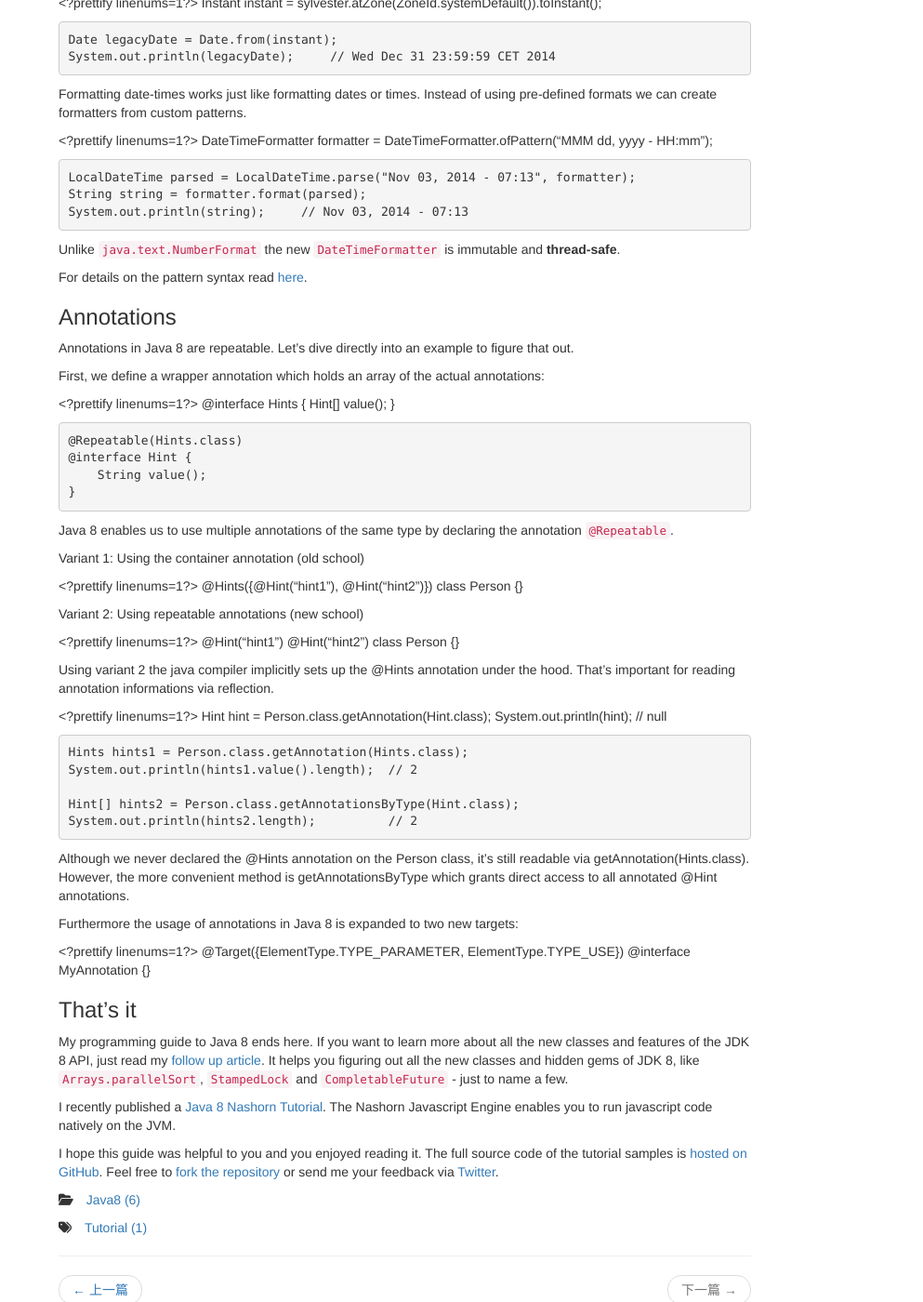
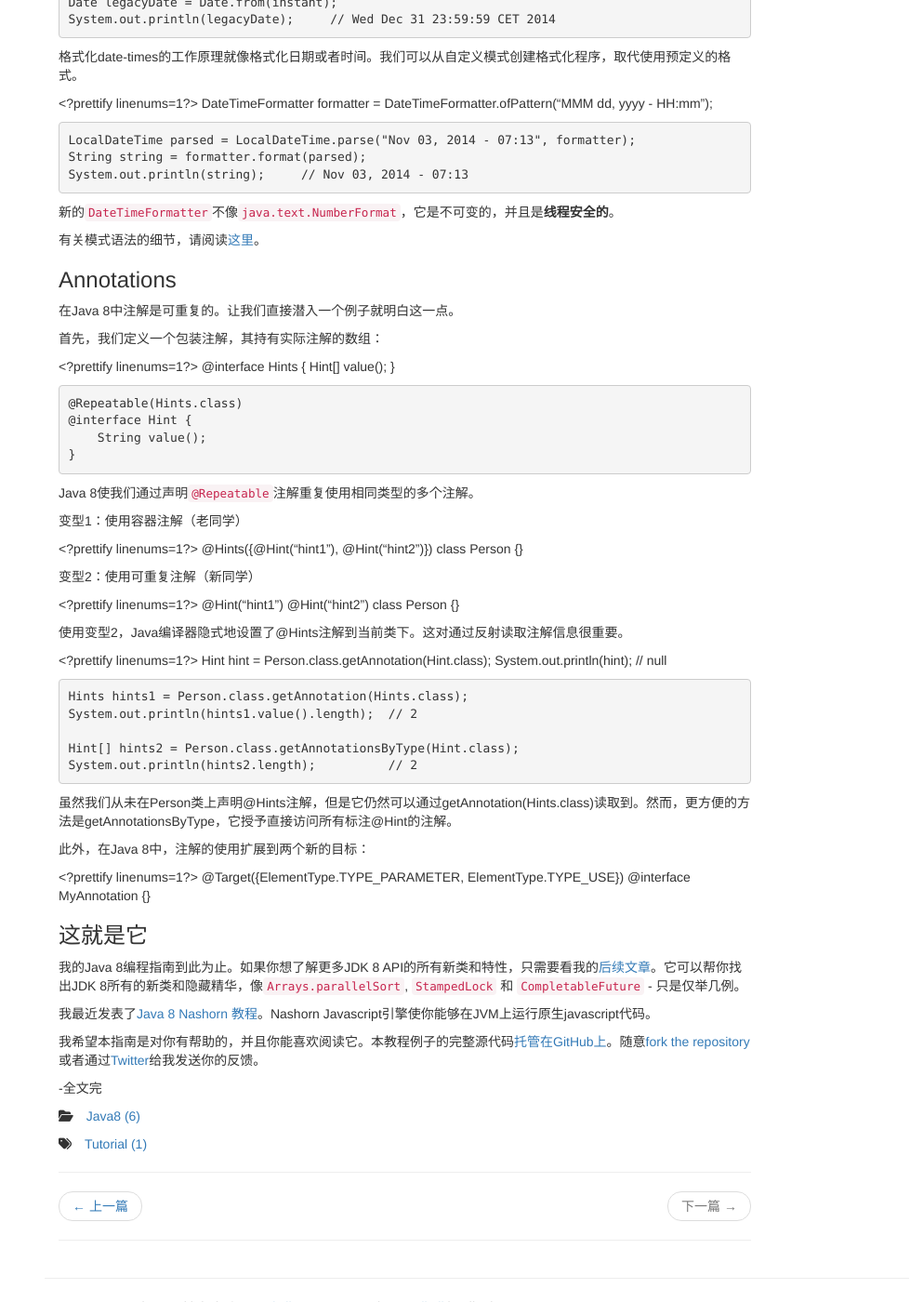
Before and after one commit to cjm0000000/cjm0000000.github.io, a Jekyll site: the page built from _posts/Java/201404/2014-04-13-java-8-tutorial.md, in a window 1280 px wide and 1400 px high, scrolled down 9634 px. Shown: the whole window at 93% size, without its empty margins (287-1280 px from the left). Built offline with Jekyll 4.4.1, drawn with Linux system fonts in a browser that asks for light colours; nearby versions of some CDN libraries; library files that are not in the unit come from our copies; some of the changed text lies outside the part shown.

Commit message:
finished this article

```diff
--- a/_posts/Java/201404/2014-04-13-java-8-tutorial.md
+++ b/_posts/Java/201404/2014-04-13-java-8-tutorial.md
@@ -589,7 +589,7 @@
 
 #### LocalDateTime
 
-LocalDateTime represents a date-time. It combines date and time as seen in the above sections into one instance. `LocalDateTime` is immutable and works similar to LocalTime and LocalDate. We can utilize methods for retrieving certain fields from a date-time:
+LocalDateTime表示日期-时间。它集合上述各节看到的日期和时间到一个实例。`LocalDateTime`是不可变的，工作原理类似LocalTime和LocalDate。我们可以利用方法从一个DateTime检索某些字段：
 
 <?prettify linenums=1?>
     LocalDateTime sylvester = LocalDateTime.of(2014, Month.DECEMBER, 31, 23, 59, 59);
@@ -603,7 +603,7 @@
     long minuteOfDay = sylvester.getLong(ChronoField.MINUTE_OF_DAY);
     System.out.println(minuteOfDay);    // 1439
 
-With the additional information of a timezone it can be converted to an instant. Instants can easily be converted to legacy dates of type java.util.Date.
+通过时区的附加信息，它能被转换成一个instant。Instants可以很容易转换成遗留的日期类型java.util.Date。
 
 <?prettify linenums=1?>
     Instant instant = sylvester.atZone(ZoneId.systemDefault()).toInstant();
@@ -611,8 +611,7 @@
     Date legacyDate = Date.from(instant);
     System.out.println(legacyDate);     // Wed Dec 31 23:59:59 CET 2014
 
-
-Formatting date-times works just like formatting dates or times. Instead of using pre-defined formats we can create formatters from custom patterns.
+格式化date-times的工作原理就像格式化日期或者时间。我们可以从自定义模式创建格式化程序，取代使用预定义的格式。
 
 <?prettify linenums=1?>
     DateTimeFormatter formatter = DateTimeFormatter.ofPattern("MMM dd, yyyy - HH:mm");
@@ -621,15 +620,15 @@
     String string = formatter.format(parsed);
     System.out.println(string);     // Nov 03, 2014 - 07:13
 
-Unlike `java.text.NumberFormat` the new `DateTimeFormatter` is immutable and **thread-safe**.
+新的`DateTimeFormatter`不像`java.text.NumberFormat`，它是不可变的，并且是**线程安全的**。
 
-For details on the pattern syntax read [here](http://download.java.net/jdk8/docs/api/java/time/format/DateTimeFormatter.html).
+有关模式语法的细节，请阅读[这里](http://docs.oracle.com/javase/8/docs/api/java/time/format/DateTimeFormatter.html)。
 
 ### Annotations
 
-Annotations in Java 8 are repeatable. Let's dive directly into an example to figure that out.
+在Java 8中注解是可重复的。让我们直接潜入一个例子就明白这一点。
 
-First, we define a wrapper annotation which holds an array of the actual annotations:
+首先，我们定义一个包装注解，其持有实际注解的数组：
 
 <?prettify linenums=1?>
     @interface Hints {
@@ -641,22 +640,22 @@
         String value();
     }
 
-Java 8 enables us to use multiple annotations of the same type by declaring the annotation `@Repeatable`.
+Java 8使我们通过声明`@Repeatable`注解重复使用相同类型的多个注解。
 
-Variant 1: Using the container annotation (old school)
+变型1：使用容器注解（老同学）
 
 <?prettify linenums=1?>
     @Hints({@Hint("hint1"), @Hint("hint2")})
     class Person {}
 
-Variant 2: Using repeatable annotations (new school)
+变型2：使用可重复注解（新同学）
 
 <?prettify linenums=1?>
     @Hint("hint1")
     @Hint("hint2")
     class Person {}
 
-Using variant 2 the java compiler implicitly sets up the @Hints annotation under the hood. That's important for reading annotation informations via reflection.
+使用变型2，Java编译器隐式地设置了@Hints注解到当前类下。这对通过反射读取注解信息很重要。
 
 <?prettify linenums=1?>
     Hint hint = Person.class.getAnnotation(Hint.class);
@@ -668,18 +667,20 @@
     Hint[] hints2 = Person.class.getAnnotationsByType(Hint.class);
     System.out.println(hints2.length);          // 2
 
-Although we never declared the @Hints annotation on the Person class, it's still readable via getAnnotation(Hints.class). However, the more convenient method is getAnnotationsByType which grants direct access to all annotated @Hint annotations.
+虽然我们从未在Person类上声明@Hints注解，但是它仍然可以通过getAnnotation(Hints.class)读取到。然而，更方便的方法是getAnnotationsByType，它授予直接访问所有标注@Hint的注解。
 
-Furthermore the usage of annotations in Java 8 is expanded to two new targets:
+此外，在Java 8中，注解的使用扩展到两个新的目标：
 
 <?prettify linenums=1?>
     @Target({ElementType.TYPE_PARAMETER, ElementType.TYPE_USE})
     @interface MyAnnotation {}
 
-### That's it
+### 这就是它
 
-My programming guide to Java 8 ends here. If you want to learn more about all the new classes and features of the JDK 8 API, just read my [follow up article](http://winterbe.com/posts/2014/03/29/jdk8-api-explorer/). It helps you figuring out all the new classes and hidden gems of JDK 8, like `Arrays.parallelSort`, `StampedLock` and `CompletableFuture` - just to name a few.
+我的Java 8编程指南到此为止。如果你想了解更多JDK 8 API的所有新类和特性，只需要看我的[后续文章](http://winterbe.com/posts/2014/03/29/jdk8-api-explorer/)。它可以帮你找出JDK 8所有的新类和隐藏精华，像`Arrays.parallelSort`, `StampedLock` 和 `CompletableFuture` - 只是仅举几例。
 
-I recently published a [Java 8 Nashorn Tutorial](http://winterbe.com/posts/2014/04/05/java8-nashorn-tutorial/). The Nashorn Javascript Engine enables you to run javascript code natively on the JVM.
+我最近发表了[Java 8 Nashorn 教程](http://winterbe.com/posts/2014/04/05/java8-nashorn-tutorial/)。Nashorn Javascript引擎使你能够在JVM上运行原生javascript代码。
 
-I hope this guide was helpful to you and you enjoyed reading it. The full source code of the tutorial samples is [hosted on GitHub](https://github.com/winterbe/java8-tutorial). Feel free to [fork the repository](https://github.com/winterbe/java8-tutorial/fork) or send me your feedback via [Twitter](https://twitter.com/benontherun).
+我希望本指南是对你有帮助的，并且你能喜欢阅读它。本教程例子的完整源代码[托管在GitHub上](https://github.com/winterbe/java8-tutorial)。随意[fork the repository](https://github.com/winterbe/java8-tutorial/fork) 或者通过[Twitter](https://twitter.com/benontherun)给我发送你的反馈。
+
+-全文完
```
